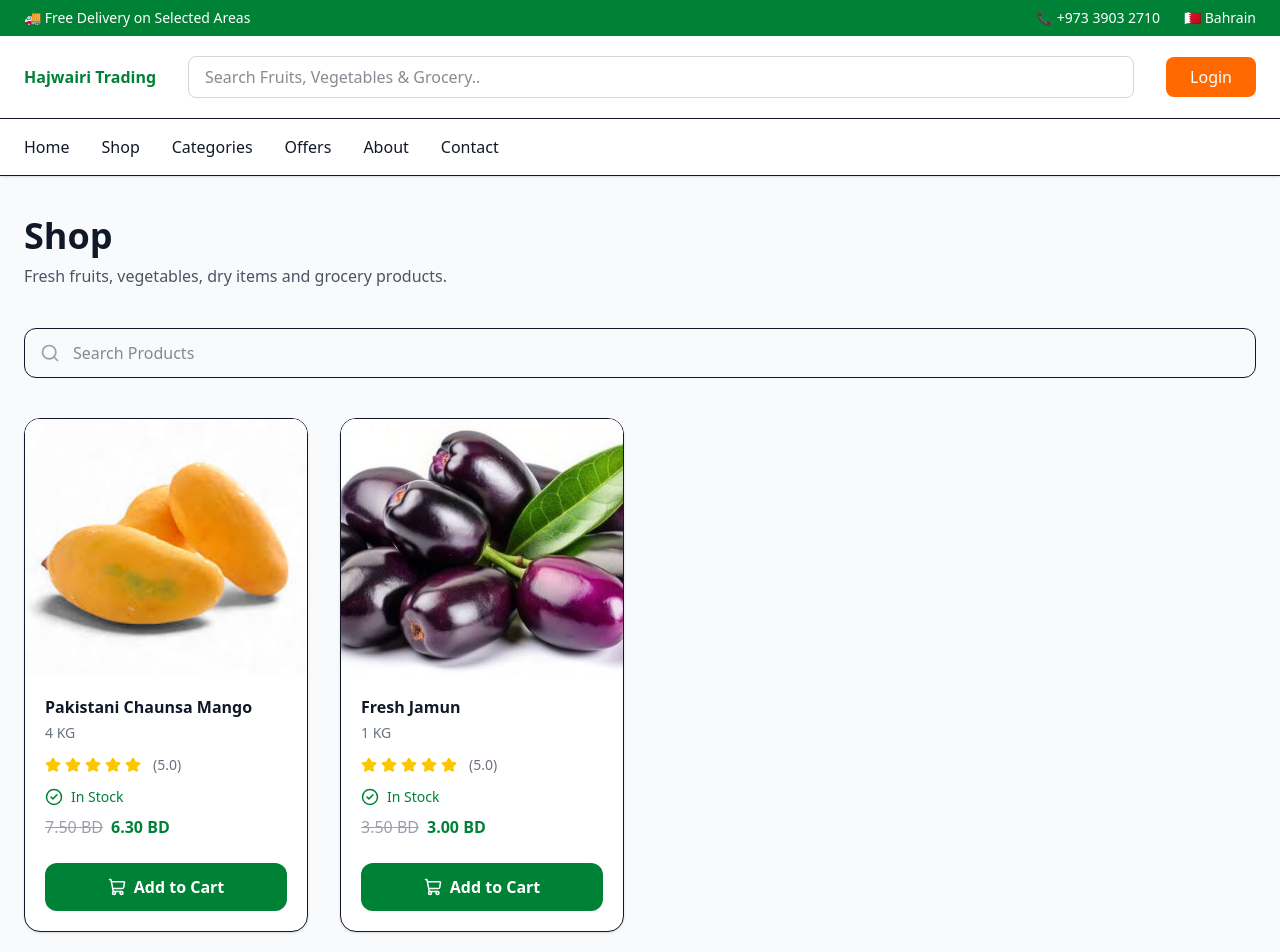
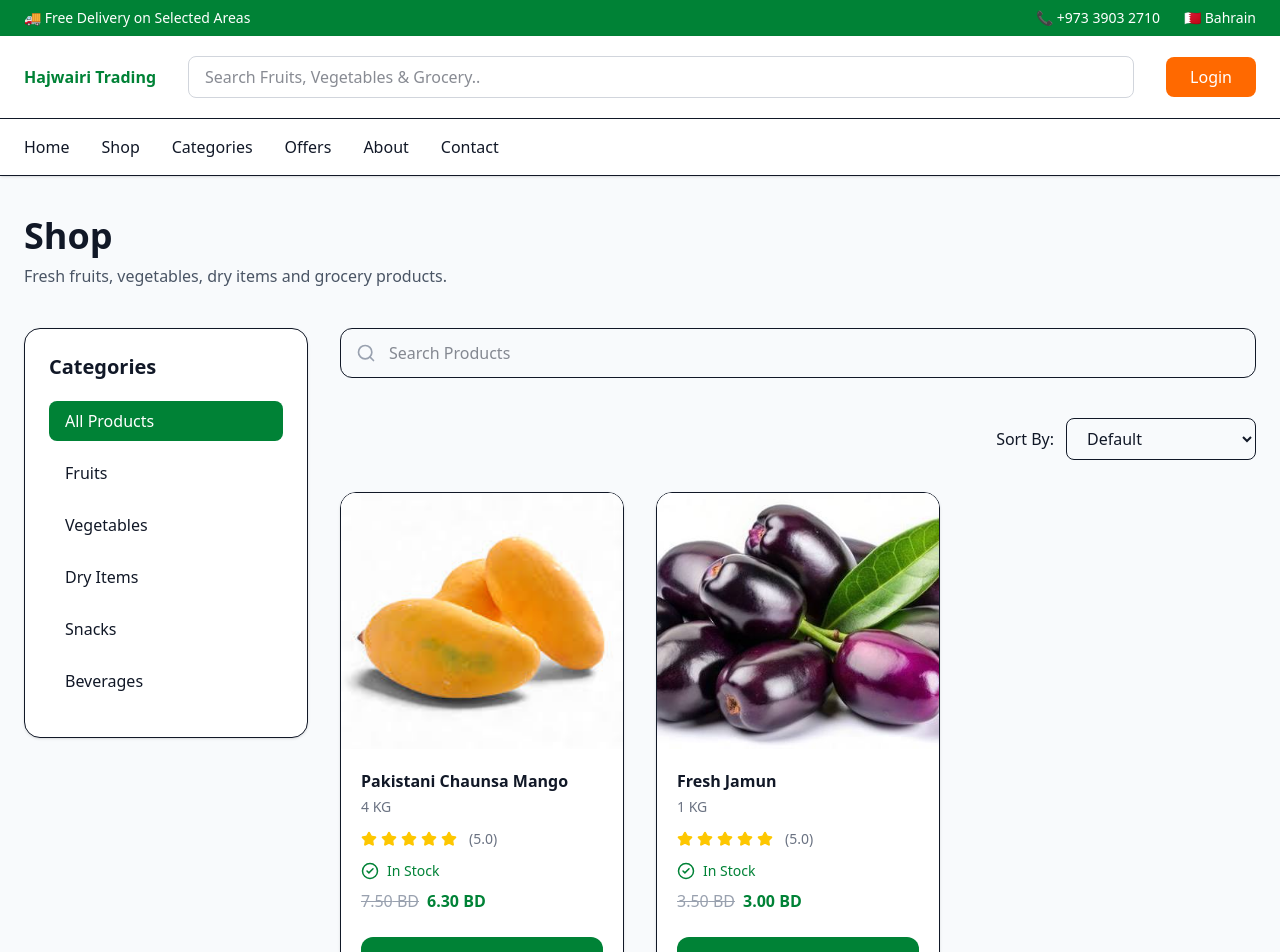
Before and after one commit to Hamza82898/hajwairi-trading, a Next.js app: page /shop in a window 1280 px wide. Shown: the top 952 px of the page. Built offline with nearby package versions, Linux system fonts and the light colour scheme.

Commit message:
feat: add product sorting

```diff
--- a/src/app/shop/page.tsx
+++ b/src/app/shop/page.tsx
@@ -5,11 +5,37 @@ import { products } from "@/data/products";
 import ProductCard from "@/components/product/ProductCard";
 import ProductSearch from "@/components/search/ProductSearch";
 import searchProducts from "@/utils/searchProducts";
+import CategoryFilter from "@/components/shop/CategoryFilter";
+import SortProducts from "@/components/shop/SortProducts";
+
+
 
 export default function ShopPage() {
     const [query, setQuery] = useState("");
+    const [selectedCategory, setSelectedCategory] = useState("");
+    const [sortBy, setSortBy] = useState("default");
 
-    const filteredProducts = searchProducts(products, query);
+    const filteredProducts = searchProducts(products, query).filter(
+        (product) =>
+            selectedCategory === "" ||
+        product.category === selectedCategory
+    );
+
+    const sortedProducts = [...filteredProducts];
+
+    switch (sortBy) {
+        case "low-high":
+            sortedProducts.sort((a,b) => a.newPrice - b.newPrice);
+            break;
+
+        case "high-low":
+            sortedProducts.sort((a,b) => b.newPrice - a.newPrice);
+            break;
+
+        case "rating":
+            sortedProducts.sort((a,b) => b.rating - a.rating);
+            break;
+    }
 
     return (
         <main className="mx-auto max-w-7xl px-6 py-10">
@@ -24,22 +50,45 @@ export default function ShopPage() {
                 <p className="mt-2 text-gray-600">
                     Fresh fruits, vegetables, dry items and grocery products.
                 </p>
+
             </div>
+
+            <div className="grid gap-8 lg:grid-cols-4">
+
+                {/*SideBar*/}
+
+                <div>
+                    <CategoryFilter
+                        selected={selectedCategory}
+                        onSelect={setSelectedCategory}
+                    />
+                </div>
+
+                {/*Products*/}
+
+                <div className="lg:col-span-3">
 
                     {/*Search*/}
 
                     <div className="mb-10">
                         <ProductSearch
-                    value = {query}
-                    onChange = {setQuery}
+                            value={query}
+                            onChange={setQuery}
                         />
                     </div>
 
-            {/*Products*/}
+                    <div className="mb-8 flex justify-end">
+                        <SortProducts
+                            value= {sortBy}
+                            onChange={setSortBy}
+                        />
+                    </div>
 
-            <div className="grid gap-8 md:grid-cols-2 lg:grid-cols-4">
-                {filteredProducts.map((product) => (
+                    {/*Product Grid*/}
 
+                    <div className="grid gap-8 md:grid-cols-2 xl:grid-cols-3">
+
+                        {sortedProducts.map((product) => (
                             <ProductCard
                             key = {product.id}
                             id = {product.id}
@@ -53,7 +102,9 @@ export default function ShopPage() {
                             rating = {product.rating}
                             inStock = {product.inStock}
                         />
+
                         ))}
+
                     </div>
 
                     {/*Empty State*/}
@@ -65,12 +116,15 @@ export default function ShopPage() {
                             </h2>
 
                             <p className="mt-2 text-gray-500">
-                        Try searching with another keyword.
+                                Try another category or search keyword.
                             </p>
 
                         </div>
                     )}
 
+                </div>
+
+            </div>
         </main>
     );
 }
--- /dev/null
+++ b/src/components/shop/CategoryFilter.tsx
@@ -0,0 +1,48 @@
+"use client"
+
+import { categories } from "@/data/categories";
+
+interface CategoryFilterProps {
+    selected: string;
+    onSelect: (category: string) => void;
+}
+
+export default function CategoryFilter({
+    selected,
+    onSelect,
+}: CategoryFilterProps) {
+    return (
+        <div className="rounded-2xl border bg-white p-6 shadow-sm">
+            <h2 className="mb-5 text-xl font-semibold">
+                Categories
+            </h2>
+
+            <button
+                onClick={() => onSelect("")}
+                className={`mb-3 block w-full rounded-lg px-4 py-2 text-left transition ${
+                    selected === ""
+                    ? "bg-green-700 text-white"
+                    : "hover:bg-gray-100"
+                }`}
+            >
+                All Products
+            </button>
+
+            {categories.map((category) => (
+
+                <button
+                    key = {category.id}
+                    onClick = {() => onSelect(category.name)}
+                    className={`mb-3 block w-full rounded-lg px-4 py-2 text-left transition ${
+                        selected === category.name
+                        ? "bg-green-700 text-white"
+                        : "hover:bg-gray-100"
+                    }`}
+                >
+                    {category.name}
+                </button>
+            ))}
+
+        </div>
+    );
+}
--- /dev/null
+++ b/src/components/shop/SortProducts.tsx
@@ -0,0 +1,34 @@
+"use client"
+
+interface SortProductsProps {
+    value: string;
+    onChange: (value: string) => void;
+}
+
+export default function SortProducts({
+    value,
+    onChange,
+}: SortProductsProps) {
+    return (
+        <div className="flex items-center gap-3">
+
+            <label className="font-medium">
+                Sort By:
+            </label>
+
+            <select
+                value={value}
+                onChange={(e) => onChange(e.target.value)}
+                className="rounded-lg border px-4 py-2 outline-none focus:border-green-700"
+            >
+
+                <option value="default">Default</option>
+                <option value="low-high">Price: Low to High</option>
+                <option value="high-low">Price: High to Low</option>
+                <option value="rating">Best Rated</option>
+
+            </select>
+
+        </div>
+    );
+}
```
Lines whose indentation alone changed are shown as unchanged.
